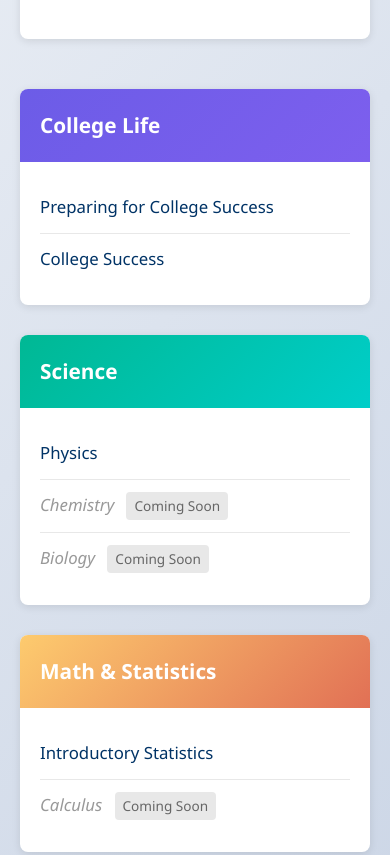
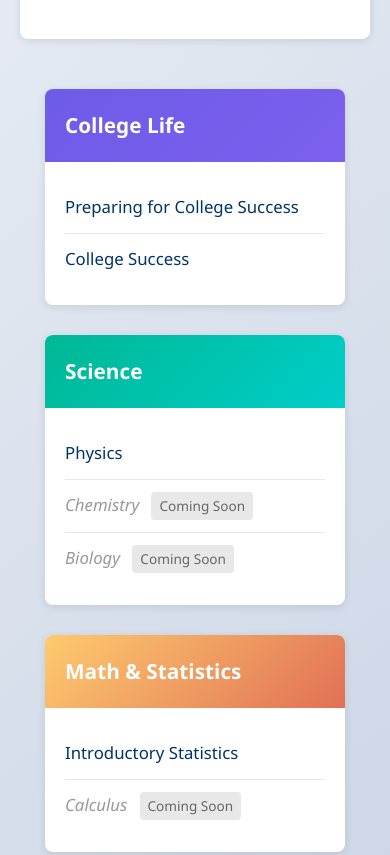
Before and after one commit to curious2study/curious2study-main, a plain HTML site: page index.html in a window 390 px wide. Shown: the part 834-1689 px from the top of the page. Drawn offline with Linux system fonts and the light colour scheme.

Commit message:
Refactor categories layout for improved responsiveness
Updated the layout of the categories container for better responsiveness on different screen sizes.

```diff
--- a/index.html
+++ b/index.html
@@ -75,9 +75,13 @@
 
         .categories-container {
             display: grid;
-            grid-template-columns: repeat(auto-fit, minmax(280px, 1fr));
+            grid-template-columns: repeat(3, 1fr);
             gap: 30px;
             margin-bottom: 50px;
+        }
+
+        .category:first-child {
+            grid-column: 2 / 3;
         }
 
         .category {
@@ -194,7 +198,27 @@
             }
 
             .categories-container {
-                grid-template-columns: 1fr;
+                display: flex;
+                flex-direction: column;
+                align-items: center;
+                gap: 30px;
+            }
+
+            .category {
+                width: 100%;
+                max-width: 300px;
+            }
+
+            .category:first-child {
+                grid-column: auto;
+            }
+
+            .resources-links {
+                flex-direction: column;
+            }
+
+            .resource-link {
+                width: 100%;
             }
 
             header {
```
